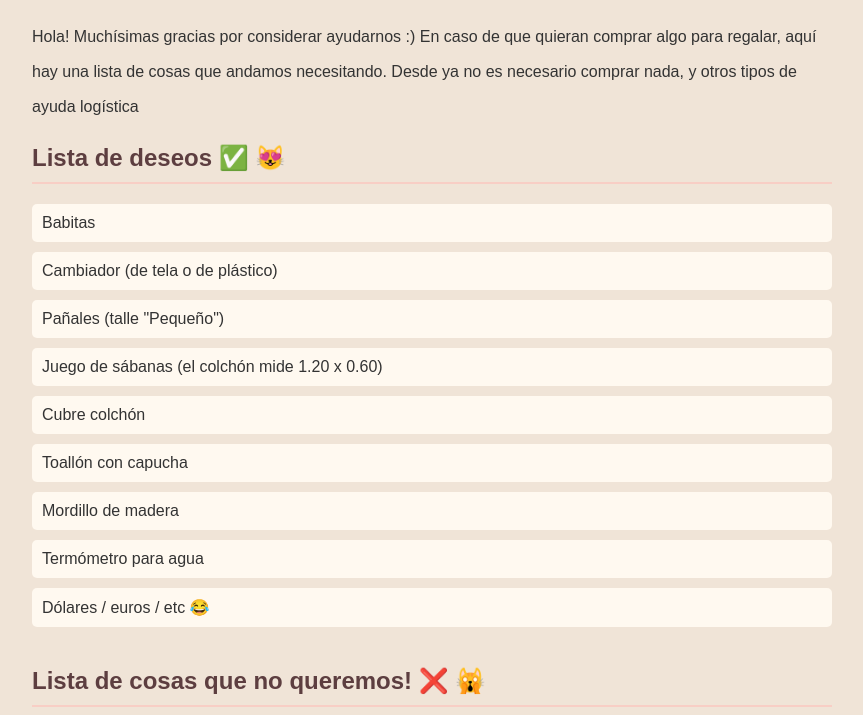
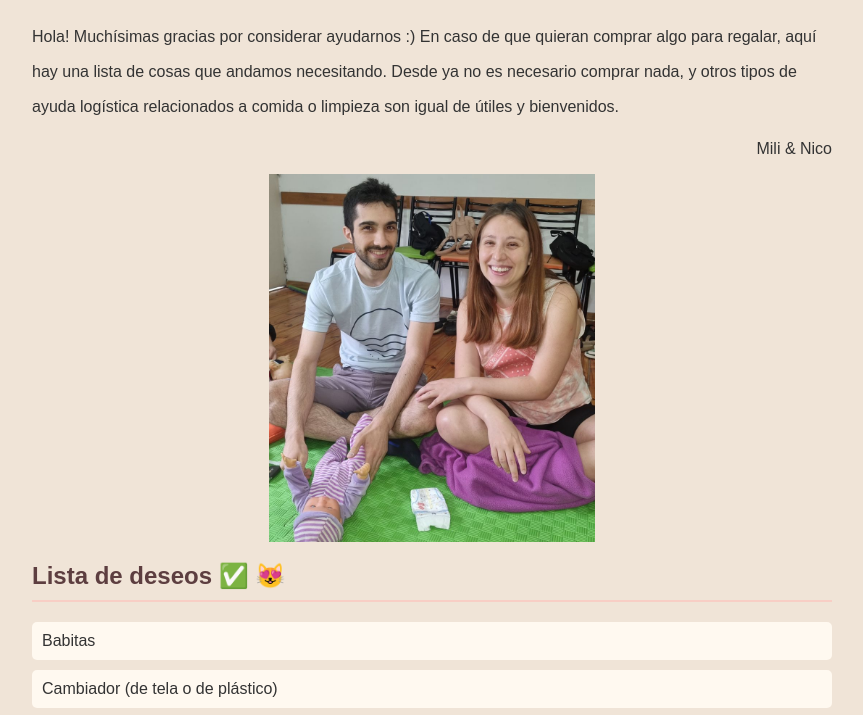
Before and after one commit to nicolasBonader/babyShower, a plain HTML site: page index.html in a window 1280 px wide. Shown: the part 82-797 px from the top of the page, without its empty margins (208-1071 px from the left). Drawn offline with Linux system fonts and the light colour scheme.

Commit message:
Add image

```diff
--- a/index.html
+++ b/index.html
@@ -38,12 +38,28 @@
         .intro {
             line-height: 35px;
         }
+
+        .intro-img {
+            height: 368px;
+            overflow: hidden;
+        }
+        .intro-img img {
+            height: 580px;
+            display: block;
+            margin: -129px auto 0 auto;
+        }
     </style>
     </head>
     <body>
         <h1>✨Lista de deseos de Agustín✨</h1>
 
-        <p class="intro">Hola! Muchísimas gracias por considerar ayudarnos :) En caso de que quieran comprar algo para regalar, aquí hay una lista de cosas que andamos necesitando. Desde ya no es necesario comprar nada, y otros tipos de ayuda logística </p>
+        <p class="intro">Hola! Muchísimas gracias por considerar ayudarnos :) En caso de que quieran comprar algo para regalar, aquí hay una lista de cosas que andamos necesitando. Desde ya no es necesario comprar nada, y otros tipos de ayuda logística relacionados a comida o limpieza son igual de útiles y bienvenidos.</p>
+        <p style="text-align: right">Mili & Nico</p>
+
+        <div class="intro-img">
+            <img class="" alt="Mili and Nico" src="us.jpg" />
+        </div>
+
 
         <div class="section">
             <h2>Lista de deseos ✅ 😻</h2>
```
Also changed, not shown: us.jpg (added).
